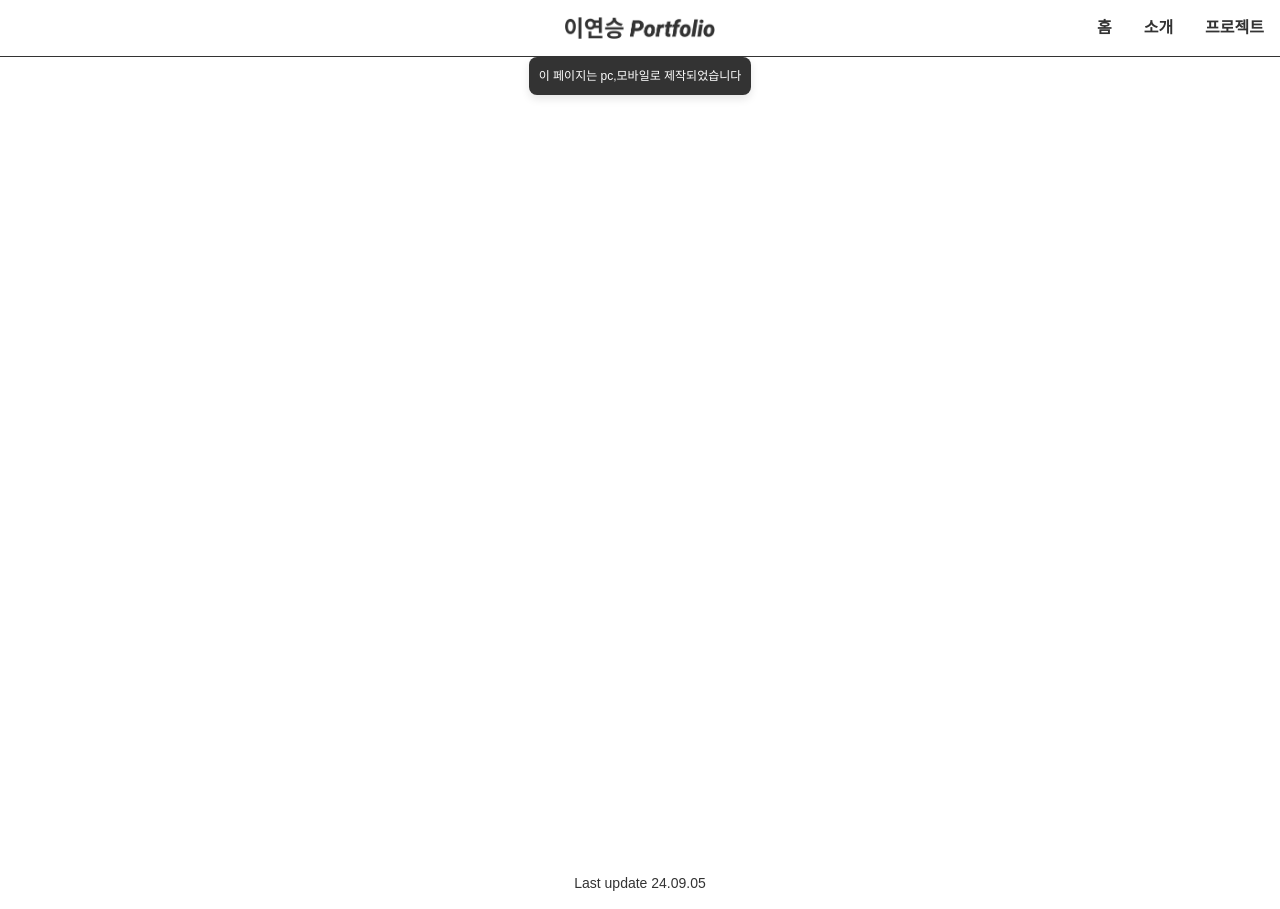
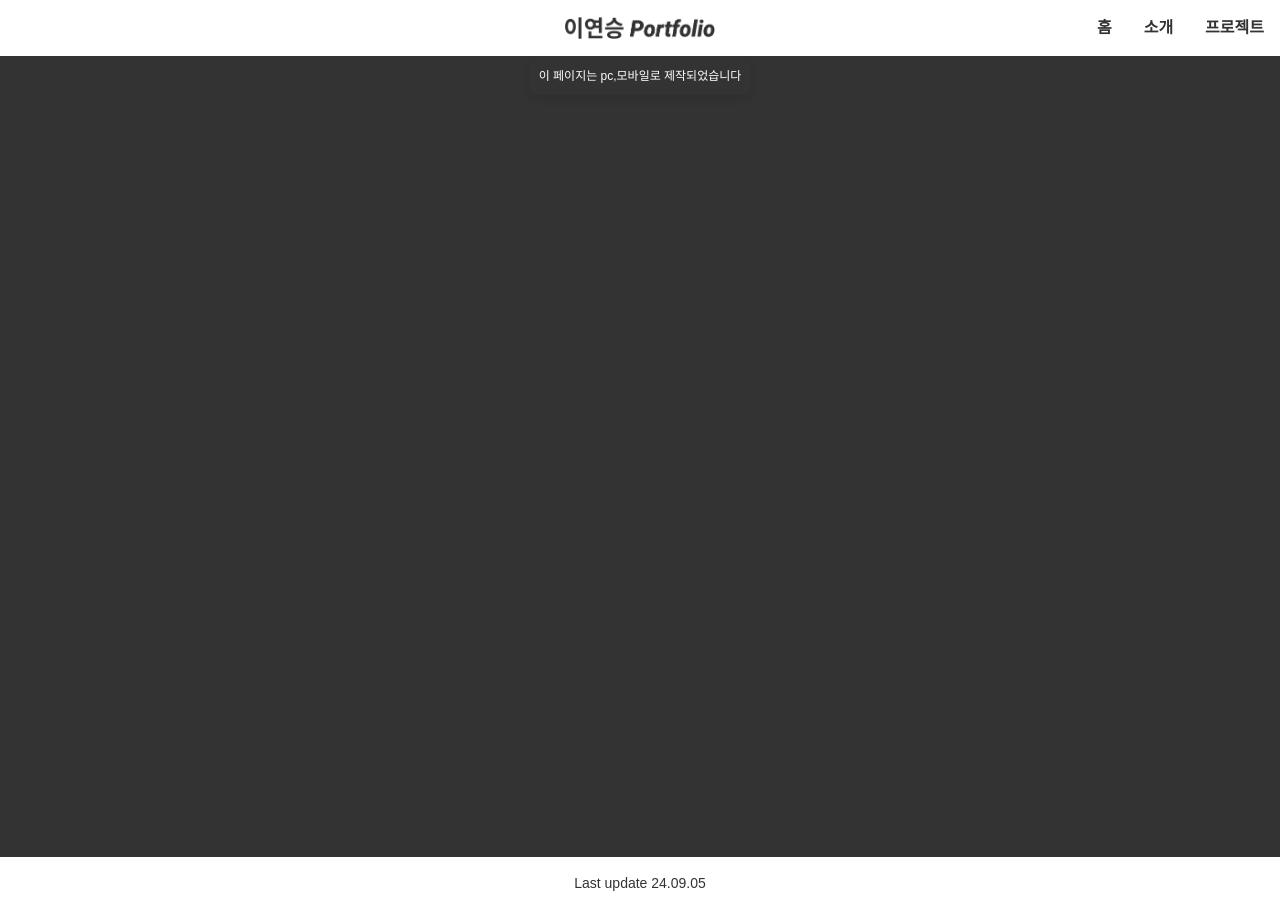
Before and after one commit to leeys951006/Portfolio, a Next.js app in the folder portfolio/: page /project-group in a window 1280 px wide. Built offline with nearby package versions, Linux system fonts and the light colour scheme.

Commit message:
project-group 시작

```diff
--- a/portfolio/app/project-group/page.tsx
+++ b/portfolio/app/project-group/page.tsx
@@ -1,16 +1,15 @@
 'use client';
 
-import { useContext} from 'react';
+import { useContext } from 'react';
 import { BrightModeContext } from '../ClientProvider';
 import BalloonCursor from '../../components/BalloonCursor';
 
 export default function HomePage() {
-  const { isBrightMode, } = useContext(BrightModeContext);
-
+  const { isBrightMode } = useContext(BrightModeContext);
 
   return (
     <div className={`min-h-screen ${isBrightMode ? 'bg-[#f0f0f0]' : 'bg-white'} flex flex-col items-center justify-between`}>
-
+      <div className={`w-full min-h-screen flex flex-col items-center justify-center space-y-8 ${isBrightMode ? 'bg-[#F7B033]' : 'bg-[#333333]'}`}></div>
       <BalloonCursor />
     </div>
   );
```
